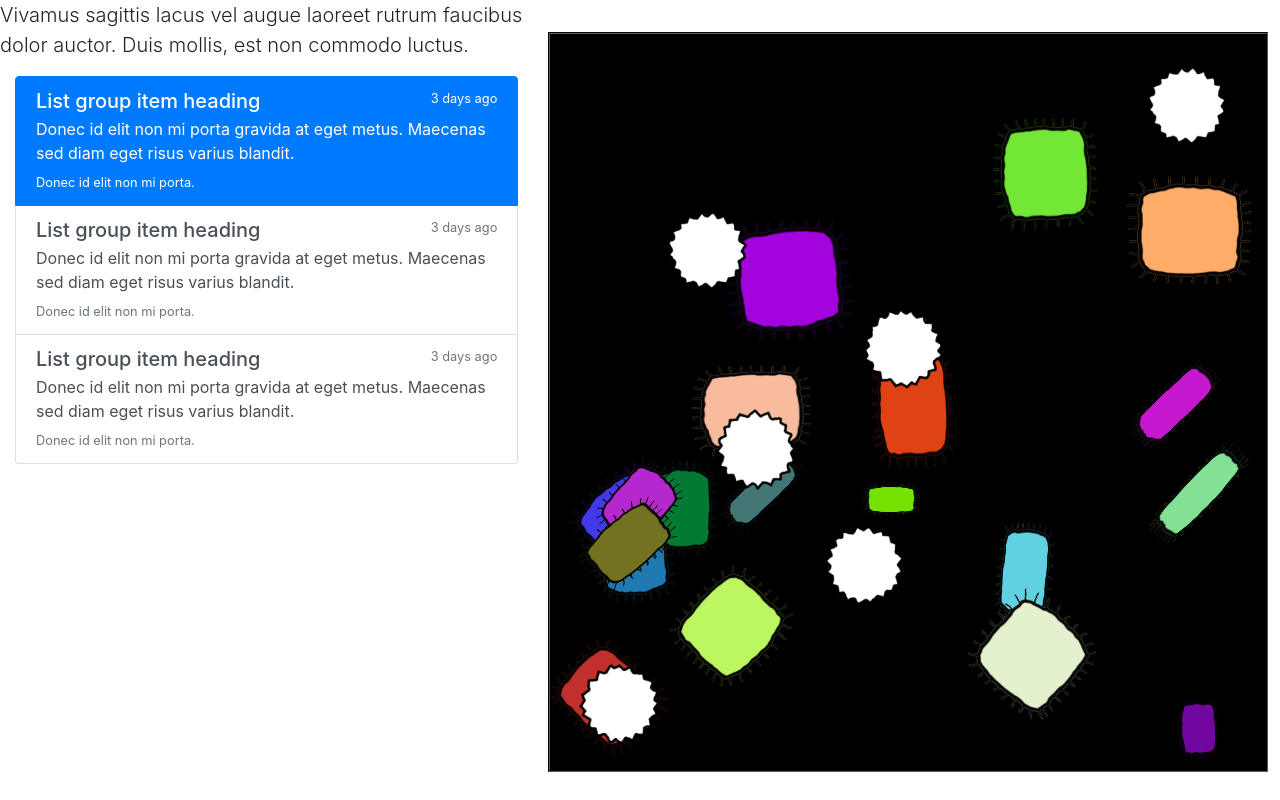
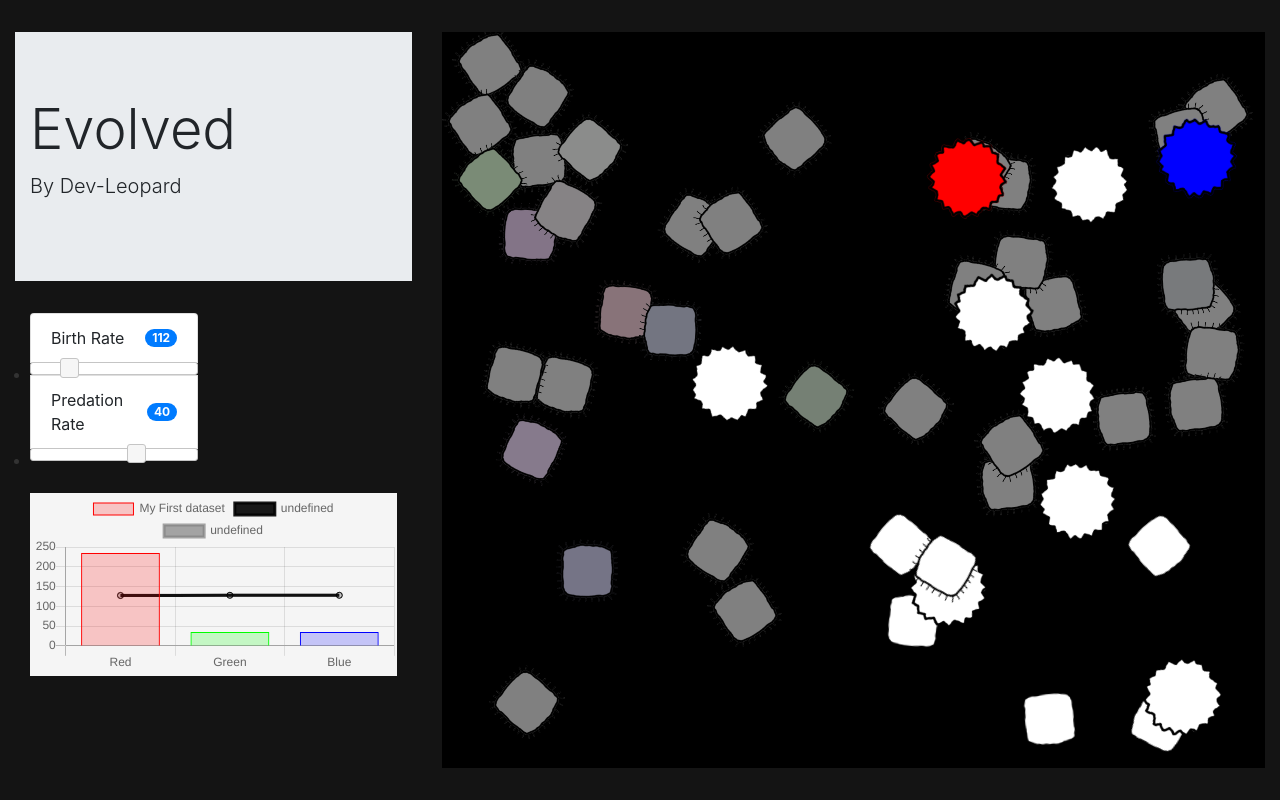
Before and after one commit to gfcooper/evolution, a Node server app: page / in a window 1280 px wide. Run offline with Node 20, Linux system fonts and the light colour scheme; some libraries are stand-ins or nearby versions.

Commit message:
working lovely

```diff
--- a/public/javascripts/models/creature.js
+++ b/public/javascripts/models/creature.js
@@ -1,99 +1,141 @@
-class DLCreature {
-
-    constructor(id) {
-        this.id = id,
-        this.pixi = this.setPIXI(),
-            this.setLocation(),
-            this.setLocomotion(),
-            this.setVisuals(),
-            this.setVisibility(),
-            this.live()
+class CreatureAnimated extends PIXI.extras.AnimatedSprite {
+  constructor(...args) {
+    super(args[0]);
+    this.image = args[0];
+    this.setLocation();
+    this.setLocomotion();
+    this.setVisuals(args[2]);
+    this.setVisibility();
+    this.live(args[1]);
   }
-
-    setPIXI() {
-        let frames = [];
-
-        for (let i = 0; i < 5; i++) {
-            frames.push(PIXI.Texture.fromFrame('creature_' + i + '.png'));
+  live(id) {
+    this.id = id;
+    this.offspring = [];
+    this.children = 0;
+    this.alive = true;
+    this.decayed = false;
   }
-
-        let anim = new PIXI.extras.AnimatedSprite(frames);
-        anim.play();
-        return anim;
-    }
-
-    live() {
-        this.alive = true;
-    }
-
   die() {
     this.alive = false;
+    this.animationSpeed = 0;
   }
-
-    setVisibility() {
-        this.visRed = Math.abs(this.colour.red - appBackgroundColor.red) / 255;
-        this.visGreen = Math.abs(this.colour.green - appBackgroundColor.green) / 255;
-        this.visBlue = Math.abs(this.colour.blue - appBackgroundColor.blue) / 255;
+  setLocation() {
+    this.x = RandInt(32, app.screen.width * 0.9);
+    this.y = RandInt(32, app.screen.height * 0.9);
   }
-
-    setVisuals() {
-        this.colour = new DLColourRand();
-        this.pixi.height = RandInt(32, 128);
-        this.pixi.width = RandInt(32, 128);
-        this.pixi.anchor.set(0.5);
-        this.pixi.animationSpeed = RandInt(20, 100) / 100;
-        this.pixi.tint = this.colour.toHex();
-        while (this.rval === 0) {
+  setLocomotion() {
+    this.vx = 0;
+    while (this.vx === 0) {
+      this.vx = RandInt(-1, 1);
+    }
+    this.vy = 0;
+    while (this.vy === 0) {
+      this.vy = RandInt(-1, 1);
+    }
+  }
+  setVisuals(inherited) {
+    if (inherited === undefined) {
+      this.colour = new DLColour(128, 128, 128);
+    } else {
+      let rRand = RandInt(90, 110) / 100;
+      let gRand = RandInt(90, 110) / 100;
+      let bRand = RandInt(90, 110) / 100;
+      let red = Math.floor(inherited.red * rRand);
+      let green = Math.floor(inherited.green * gRand);
+      let blue = Math.floor(inherited.blue * bRand);
+      this.colour = new DLColour(red, green, blue);
+    }
+    this.height = RandInt(64, 64);
+    this.width = RandInt(64, 64);
+    this.anchor.set(0.5);
+    this.animationSpeed = RandInt(20, 100) / 100;
+    this.tint = this.colour.toHex();
+    this.rval = 0;
+    while (this.rval == 0) {
       this.rval = RandInt(-4, 4) / 100;
     }
   }
+  setVisibility() {
+    this.RVal = Math.abs(this.colour.red - appBackgroundColor.red) / 255;
+    this.GVal = Math.abs(this.colour.green - appBackgroundColor.green) / 255;
+    this.BVal = Math.abs(this.colour.blue - appBackgroundColor.blue) / 255;
+  }
+  getDistance(entity) {
+    let x = Math.pow(this.x - entity.x, 2) + Math.pow(this.y - entity.y, 2);
+    return Math.sqrt(x);
+  }
+  getVisibility(spectrum) {
+    switch (spectrum) {
+      case "R":
+        return this.RVal;
+        break;
+      case "G":
+        return this.GVal;
+        break;
+      default:
+        return this.BVal;
+        break;
+    }
+  }
+  reproduce() {
+    this.children++;
+    let kid = new CreatureAnimated(
+      this.image,
+      `${this.id}.${this.children}`,
+      this.colour
+    );
+    this.offspring.push(kid);
+  }
+  update(ccount, birthRate) {
+    if (this.alive) {
 
-    setLocomotion() {
-        while (this.pixi.vx === 0) {
-            this.pixi.vx = RandInt(-1, 1);
-        }
-        while (this.pixi.vy === 0) {
-            this.pixi.vy = RandInt(-1, 1);
+      let rate = birthRate * 10;
+
+      if (RandInt(-1, rate) < 0) {
+        this.reproduce();
+        if (RandInt(-1, 2) < 0) {
+          this.die();
         }
       }
 
-    setLocation() {
-        this.pixi.x = RandInt(32, 128);
-        this.pixi.y = RandInt(32, 128);
+      this.move();
+    } else {
+      this.tint = 0xffffff;
+      this.y += 0.5;
+      if (this.y > app.screen.width - 128) {
+        this.decayed = true;
+      }
+    }
+  }
+  move() {
+    this.rotation += this.rval * 0.5;
+    this.x += this.vx * 0.5;
+    this.y += this.vy * 0.5;
+
+    if (this.x < this.width / 2) {
+      this.x == 0;
+      this.vx *= -1;
     }
 
-    update() {
-        if (this.alive) {
-            this.move();
-        } else {
-            this.pixi.tint = 0x000000;
-            this.pixi.y++;
+    if (this.x > app.screen.width - this.width / 2) {
+      this.x == app.screen.width;
+      this.vx *= -1;
+    }
+
+    if (this.y < this.height / 2) {
+      this.y == 0;
+      this.vy *= -1;
+    }
+
+    if (this.y > app.screen.height - this.height / 2) {
+      this.y == app.screen.height;
+      this.vy *= -1;
+    }
   }
 }
 
-    move() {
-        this.pixi.rotation += this.rval;
-        this.pixi.x += this.pixi.vx;
-        this.pixi.y += this.pixi.vy;
-
-        if (this.pixi.x < this.pixi.width / 2) {
-            this.pixi.x == 0;
-            this.pixi.vx *= -1;
-        }
-
-        if (this.pixi.x > app.screen.width - (this.pixi.width / 2)) {
-            this.pixi.x == app.screen.width;
-            this.pixi.vx *= -1;
-        }
-
-        if (this.pixi.y < this.pixi.height / 2) {
-            this.pixi.y == 0;
-            this.pixi.vy *= -1;
-        }
-
-        if (this.pixi.y > app.screen.height - (this.pixi.height / 2)) {
-            this.pixi.y == app.screen.height;
-            this.pixi.vy *= -1;
+class Creature extends PIXI.Sprite {
+  constructor(...args) {
+    super(...args);
   }
 }
-}
--- a/public/javascripts/models/creaturefactory.js
+++ b/public/javascripts/models/creaturefactory.js
@@ -6,91 +6,19 @@
     this.predators = 0;
   }
 
-  BaseCreature() {
-  }
+  BaseCreature() {}
 
   NewCreature() {
     this.creatures++;
     var frames = [];
 
     for (let i = 0; i < 5; i++) {
-      frames.push(PIXI.Texture.fromFrame('creature_' + i + '.png'));
+      frames.push(PIXI.Texture.fromFrame("creature_" + i + ".png"));
     }
 
     ccount++;
 
-    var anim = new PIXI.extras.AnimatedSprite(frames);
-    anim.id = ccount;
-    anim.alive = true;
-    anim.dlcolour = new DLColourRand();
-    anim.setVisibility = () => {
-      let rVal = Math.abs(anim.dlcolour.red - appBackgroundColor.red);
-      let gVal = Math.abs(anim.dlcolour.green - appBackgroundColor.green);
-      let bVal = Math.abs(anim.dlcolour.blue - appBackgroundColor.blue);
-      return (rVal + gVal + bVal) / 765;
-    }
-    anim.visibility = anim.setVisibility();
-    anim.x = RandInt(32, app.screen.width * .9);
-    anim.y = RandInt(32, app.screen.height * .9);
-    anim.anchor.set(0.5);
-    anim.animationSpeed = RandInt(20, 100) / 100;
-    anim.play();
-    anim.height = RandInt(32, 128);
-    anim.width = RandInt(32, 128);
-    anim.tint = anim.dlcolour.toHex();
-    anim.vx = RandInt(-1, 1);
-    anim.vy = RandInt(-1, 1);
-    anim.rval = RandInt(-4, 4) / 100;
-
-    anim.overcomeInertia = () => {
-      if (anim.vx == 0) {
-        anim.vx = RandInt(-1, 1);
-      }
-
-      if (anim.vy == 0) {
-        anim.vy = RandInt(-1, 1);
-      }
-    }
-
-    anim.die = () => {
-      anim.alive = false;
-    }
-
-    anim.update = () => {
-
-      if (anim.alive) {
-
-        anim.rotation += anim.rval;
-        anim.x += anim.vx;
-        anim.y += anim.vy;
-
-        anim.overcomeInertia();
-
-        if (anim.x < anim.width / 2) {
-          anim.x == 0;
-          anim.vx *= -1;
-        }
-
-        if (anim.x > app.screen.width - (anim.width / 2)) {
-          anim.x == app.screen.width;
-          anim.vx *= -1;
-        }
-
-        if (anim.y < anim.height / 2) {
-          anim.y == 0;
-          anim.vy *= -1;
-        }
-
-        if (anim.y > app.screen.height - (anim.height / 2)) {
-          anim.y == app.screen.height;
-          anim.vy *= -1;
-        }
-
-      } else {
-        anim.tint = 0x000000;
-        anim.y++;
-      }
-    }
+    var anim = new CreatureAnimated(frames, ccount);
 
     return anim;
   }
@@ -101,13 +29,13 @@
     let colour;
 
     switch (predtype) {
-      case 'R':
+      case "R":
         colour = new DLColour(255, 0, 0, 1);
         break;
-      case 'G':
+      case "G":
         colour = new DLColour(0, 255, 0, 1);
         break;
-      case 'B':
+      case "B":
         colour = new DLColour(0, 0, 255, 1);
         break;
       default:
@@ -115,76 +43,113 @@
         break;
     }
 
-    let anim = new PIXI.Sprite(PIXI.loader.resources["/images/predator.png"].texture);
+    let anim = new PIXI.Sprite(
+      PIXI.loader.resources["/images/predator.png"].texture
+    );
     anim.id = ccount;
+    anim.predtype = predtype;
     anim.type = predtype;
     anim.alive = true;
     anim.dlcolour = colour;
-    anim.x = RandInt(32, app.screen.width * .9);
-    anim.y = RandInt(32, app.screen.height * .9);
+    anim.x = RandInt(32, app.screen.width * 0.9);
+    anim.y = RandInt(32, app.screen.height * 0.9);
     anim.anchor.set(0.5);
     anim.height = 96;
     anim.width = 96;
-    anim.tint = 0xFFFFFF;
-    anim.vx = RandInt(-1, 1);
-    anim.vy = RandInt(-1, 1);
+    anim.tint = 0xffffff;
+    anim.vx = 0;
+    while (Math.abs(anim.vx) != 2) {
+      anim.vx = RandInt(-2, 2);
+    }
+    anim.vy = 0;
+    while (Math.abs(anim.vy) != 2) {
+      anim.vy = RandInt(-2, 2);
+    }
     anim.rval = RandInt(-4, 4) / 100;
-    anim.energy = RandInt(800, 3200);
     anim.hunting = false;
 
-    anim.overcomeInertia = () => {
-      if (anim.vx == 0) {
-        anim.vx = RandInt(-1, 1);
-      }
+    anim.setEnergy = (minRate) => {
+      anim.energy = RandInt(minRate, Math.pow(minRate / 2, 2.2));
+    };
 
-      if (anim.vy == 0) {
-        anim.vy = RandInt(-1, 1);
+    anim.setEnergy(CONFIG.predationRate);
+
+    anim.preyInRange = [];
+
+    anim.detectPrey = creatures => {
+      anim.preyInRange = creatures.filter(x => x.getDistance(anim) < 250);
+    };
+
+    anim.selectPrey = creatures => {
+      anim.preyInRange.forEach(creature => {
+        if (
+          anim.prey === undefined ||
+          creature.getVisibility(anim.predtype) >
+            anim.prey.getVisibility(anim.predtype)
+        ) {
+          if (creature.alive) {
+            anim.prey = creature;
           }
         }
+      });
+    };
 
     anim.die = () => {
       anim.alive = false;
-    }
+    };
 
-    anim.hunt = (creatures) => {
-
-      anim.overcomeInertia();
-
+    anim.hunt = (creatures, predationRate) => {
       anim.rotation += anim.rval;
 
-      let creature = creatures[1];
+      anim.detectPrey(creatures);
 
-      if (creature.x < anim.x) {
+      if (anim.preyInRange.length > 0) {
+        if (anim.prey === undefined) {
+          anim.selectPrey(anim.preyInRange);
+        } else if (!anim.prey.alive) {
+          anim.prey = undefined;
+          anim.selectPrey(anim.preyInRange);
+        }
+        if (anim.prey !== undefined) {
+          if (anim.prey.x < anim.x) {
             anim.x -= Math.abs(anim.vx);
-      } else if (creature.x > anim.x) {
+          } else {
             anim.x += Math.abs(anim.vx);
           }
 
-      if (creature.y < anim.y) {
+          if (anim.prey.y < anim.y) {
             anim.y -= Math.abs(anim.vy);
-      } else if (creature.y > anim.y) {
+          } else {
             anim.y += Math.abs(anim.vy);
           }
+
+          let xDiff = (anim.prey.x - anim.x) / anim.prey.x;
+          let yDiff = (anim.prey.y - anim.y) / anim.prey.y;
+
+          if (Math.abs(xDiff) < 0.05 && Math.abs(yDiff) < 0.05) {
+            anim.setEnergy(predationRate);
+            anim.prey.die();
+            anim.hunting = false;
+            anim.prey = undefined;
           }
+        }
+      }
+    };
 
     anim.travel = () => {
-
       if (anim.alive) {
-
         anim.energy--;
 
         anim.rotation += anim.rval;
         anim.x += anim.vx;
         anim.y += anim.vy;
 
-        anim.overcomeInertia();
-
         if (anim.x < anim.width / 2) {
           anim.x == 0;
           anim.vx *= -1;
         }
 
-        if (anim.x > app.screen.width - (anim.width / 2)) {
+        if (anim.x > app.screen.width - anim.width / 2) {
           anim.x == app.screen.width;
           anim.vx *= -1;
         }
@@ -194,31 +159,29 @@
           anim.vy *= -1;
         }
 
-        if (anim.y > app.screen.height - (anim.height / 2)) {
+        if (anim.y > app.screen.height - anim.height / 2) {
           anim.y == app.screen.height;
           anim.vy *= -1;
         }
-
       } else {
         anim.tint = 0x000000;
         anim.y++;
       }
-    }
+    };
 
-    anim.update = (creatures) => {
-
+    anim.update = (creatures, predationRate) => {
       if (anim.energy < 0) {
         anim.hunting = true;
         anim.tint = anim.dlcolour.toHex();
       }
 
       if (anim.hunting) {
-        anim.hunt(creatures);
+        anim.hunt(creatures, predationRate);
       } else {
+        anim.tint = 0xffffff;
         anim.travel();
       }
-
-    }
+    };
 
     return anim;
   }
--- /dev/null
+++ b/public/javascripts/report.js
@@ -0,0 +1,42 @@
+var ctx = document.getElementById("myChart").getContext("2d");
+var chart = new Chart(ctx, {
+  // The type of chart we want to create
+  type: "bar",
+
+  // The data for our dataset
+  data: {
+    labels: ["Red", "Green", "Blue"],
+    datasets: [
+      {
+        label: "My First dataset",
+        backgroundColor: [
+          "rgba(255, 0, 0, 0.2)",
+          "rgba(0, 255, 0, 0.2)",
+          "rgba(0, 0, 255, 0.2)"
+        ],
+        borderColor: [
+          "rgba(255, 0, 0, 1)",
+          "rgba(0, 255, 0, 1)",
+          "rgba(0, 0, 255, 1)"
+        ],
+        data: [CONFIG.env.red, CONFIG.env.green, CONFIG.env.blue],
+        borderWidth: 1
+      },
+      {
+        type: "line",
+        fill: false,
+        borderColor: "rgba(0, 0, 0, .9)",
+        data: [128, 128, 128]
+      },
+      {
+        type: "line",
+        fill: false,
+        borderColor: "rgba(128, 128, 128, .7)",
+        data: [128, 128, 128]
+      }
+    ]
+  },
+
+  // Configuration options go here
+  options: {}
+});
--- a/public/javascripts/simulation.js
+++ b/public/javascripts/simulation.js
@@ -1,10 +1,12 @@
-//Create a Pixi Application
-let display = document.getElementById('app');
-let creatureCount = 20, predatorCount = 3;
+let display = document.getElementById("app");
+let creatureCount = 32,
+  predatorCount = 3;
 
-let app = new PIXI.Application({ width: $("#app").width(), height: window.innerHeight - 64 });
-// let app = new PIXI.Application();
-var appBackgroundColor = new DLColour(240, 255, 240, 1);
+let app = new PIXI.Application({
+  width: $("#app").width(),
+  height: window.innerHeight - 64
+});
+var appBackgroundColor = new DLColour(CONFIG.env.red, CONFIG.env.green, CONFIG.env.blue, 1);
 app.renderer.backgroundColor = appBackgroundColor.toHex();
 
 display.appendChild(app.view);
@@ -21,15 +23,14 @@
 
   for (let i = 0; i < creatureCount; i++) {
     creatures[i] = factory.NewCreature();
+    creatures[i].play();
   }
 
-  predators[0] = factory.NewPredator('R');
-  predators[1] = factory.NewPredator('G');
-  predators[2] = factory.NewPredator('B');
-  predators[3] = factory.NewPredator('R');
-  predators[4] = factory.NewPredator('G');
-  predators[5] = factory.NewPredator('B');
-
+  for (let i = 0; i < predatorCount; i++) {
+    predators.push(factory.NewPredator("R"));
+    predators.push(factory.NewPredator("G"));
+    predators.push(factory.NewPredator("B"));
+  }
 
   creatures.forEach(creature => {
     app.stage.addChild(creature);
@@ -39,15 +40,49 @@
     app.stage.addChild(predator);
   });
 
-  app.ticker.add(function () {
+  app.ticker.add(function() {
+
+    let offspring = [];
+
+    for (let i = 0; i < creatures.length; i++) {
+      if (creatures[i].decayed) {
+        app.stage.removeChild(creatures[i]);
+        creatures.splice(i, 1);
+      }
+    }
+
+    let ccount = creatures.length;
+    CONFIG.avg.red = 0;
+    CONFIG.avg.green = 0;
+    CONFIG.avg.blue = 0;
 
     creatures.forEach(creature => {
-      creature.update();
+      creature.update(ccount, CONFIG.birthRate);
+      for (let i = 0; i < creature.offspring.length; i++) {
+        offspring.push(creature.offspring.pop());
+      };
+      CONFIG.avg.red += creature.colour.red;
+      CONFIG.avg.green += creature.colour.green;
+      CONFIG.avg.blue += creature.colour.blue;
     });
 
-    predators.forEach(predator => {
-      predator.update(creatures);
+    CONFIG.avg.red = CONFIG.avg.red / ccount;
+    CONFIG.avg.green = CONFIG.avg.green / ccount;
+    CONFIG.avg.blue = CONFIG.avg.blue / ccount;
+
+    chart.data.datasets[1].data = [CONFIG.avg.red, CONFIG.avg.green, CONFIG.avg.blue];
+    chart.update();
+
+    offspring.forEach(creature => {
+      app.stage.addChild(creature);
     });
 
+    for (let i = 0; i < offspring.length; i++) {
+      creatures.push(offspring.pop());
+    }
+
+    predators.forEach(predator => {
+      predator.update(creatures, CONFIG.predationRate);
+    });
   });
 }
--- a/public/stylesheets/style.css
+++ b/public/stylesheets/style.css
@@ -1 +1 @@
-canvas{border:2px groove #5a5a5a;margin-top:32px}
+body{background-color:#141414}#cpanel,canvas{margin-top:32px}
--- a/public/stylesheets/style.less
+++ b/public/stylesheets/style.less
@@ -2,6 +2,6 @@
   background-color: rgb(20,20,20);
 }
 
-#console, canvas {
+#cpanel, canvas {
   margin-top: 32px;
 }
--- a/views/index.ejs
+++ b/views/index.ejs
@@ -9,109 +9,94 @@
   <meta charset="utf-8">
   <meta name="viewport" content="width=device-width, initial-scale=1">
   <link rel="stylesheet" href="https://maxcdn.bootstrapcdn.com/bootstrap/4.0.0/css/bootstrap.min.css">
+  <link rel="stylesheet" href="//code.jquery.com/ui/1.12.1/themes/base/jquery-ui.css">
   <script src="https://ajax.googleapis.com/ajax/libs/jquery/3.3.1/jquery.min.js"></script>
+  <script src="https://code.jquery.com/ui/1.12.1/jquery-ui.js"></script>
   <script src="https://cdnjs.cloudflare.com/ajax/libs/popper.js/1.12.9/umd/popper.min.js"></script>
   <script src="https://maxcdn.bootstrapcdn.com/bootstrap/4.0.0/js/bootstrap.min.js"></script>
-  <script src="https://cdnjs.cloudflare.com/ajax/libs/Chart.js/2.7.1/Chart.min.js"></script>
+  <script src="https://cdnjs.cloudflare.com/ajax/libs/Chart.js/2.4.0/Chart.min.js"></script>
   <link rel='stylesheet' href='/stylesheets/style.css' />
+  <script>
+    var CONFIG = {
+      birthRate: 112,
+      predationRate: 40,
+      env: { red: 235, green: 35, blue: 35 },
+      avg: { red: 128, green: 128, blue: 128 }
+    }
+    $(function () {
+      $("#birthSlide").slider({
+        value: CONFIG.birthRate,
+        min:10,
+        max: 450,
+        create: function (event, ui) {
+          $("#birthRate").html(CONFIG.birthRate);
+        },
+        change: function (event, ui) {
+          CONFIG.birthRate = ui.value;
+        },
+        slide: function (event, ui) {
+          $("#birthRate").html(ui.value);
+        }
+      });
+      $("#predationSlide").slider({
+        value: CONFIG.predationRate,
+        min: 2,
+        max: 62,
+        create: function (event, ui) {
+          $("#predationRate").html(CONFIG.predationRate);
+        },
+        change: function (event, ui) {
+          CONFIG.predationRate = ui.value;
+        },
+        slide: function (event, ui) {
+          $("#predationRate").html(ui.value);
+        }
+      });
+    });
+  </script>
 </head>
 
 <body>
   <div class="container-fluid">
     <div class="row">
-      <div id="console" class="col-lg-5">
-        <div class="row">
-            <p class="lead">
-                Vivamus sagittis lacus vel augue laoreet rutrum faucibus dolor auctor. Duis mollis, est non commodo luctus.
-              </p>
+      <div id="cpanel" class="col-lg-4">
+        <div class="jumbotron jumbotron-fluid">
+          <div class="container">
+            <h1 class="display-4">Evolved</h1>
+            <p class="lead">By Dev-Leopard</p>
+          </div>
         </div>
-        <div class="row">
-          <div class="col-lg-12">
-            <div class="list-group">
-              <a href="#" class="list-group-item list-group-item-action flex-column align-items-start active">
-                <div class="d-flex w-100 justify-content-between">
-                  <h5 class="mb-1">List group item heading</h5>
-                  <small>3 days ago</small>
-                </div>
-                <p class="mb-1">Donec id elit non mi porta gravida at eget metus. Maecenas sed diam eget risus varius blandit.</p>
-                <small>Donec id elit non mi porta.</small>
-              </a>
-              <a href="#" class="list-group-item list-group-item-action flex-column align-items-start">
-                <div class="d-flex w-100 justify-content-between">
-                  <h5 class="mb-1">List group item heading</h5>
-                  <small class="text-muted">3 days ago</small>
-                </div>
-                <p class="mb-1">Donec id elit non mi porta gravida at eget metus. Maecenas sed diam eget risus varius blandit.</p>
-                <small class="text-muted">Donec id elit non mi porta.</small>
-              </a>
-              <a href="#" class="list-group-item list-group-item-action flex-column align-items-start">
-                <div class="d-flex w-100 justify-content-between">
-                  <h5 class="mb-1">List group item heading</h5>
-                  <small class="text-muted">3 days ago</small>
-                </div>
-                <p class="mb-1">Donec id elit non mi porta gravida at eget metus. Maecenas sed diam eget risus varius blandit.</p>
-                <small class="text-muted">Donec id elit non mi porta.</small>
-              </a>
+        <div class="container">
+          <div class="row">
+            <div class="col-lg-6">
+              <ul class="list-group">
+                <li class="list-group-item d-flex justify-content-between align-items-center">
+                  Birth Rate
+                  <span id="birthRate" class="badge badge-primary badge-pill">14</span>
+                </li>
+                <li id="birthSlide"></li>
+                <li class="list-group-item d-flex justify-content-between align-items-center">
+                  Predation Rate
+                  <span id="predationRate" class="badge badge-primary badge-pill">14</span>
+                </li>
+                <li id="predationSlide"></li>
+              </ul>
             </div>
           </div>
         </div>
-        <!-- <div class="row">
-          <div class="col-lg-6">
-            <div class="container">
-            <ul class="list-group">
-              <li class="list-group-item d-flex justify-content-between align-items-center">
-                Cras justo odio
-                <span class="badge badge-primary badge-pill">14</span>
-              </li>
-              <li class="list-group-item d-flex justify-content-between align-items-center">
-                Dapibus ac facilisis in
-                <span class="badge badge-primary badge-pill">2</span>
-              </li>
-              <li class="list-group-item d-flex justify-content-between align-items-center">
-                Morbi leo risus
-                <span class="badge badge-primary badge-pill">1</span>
-              </li>
-            </ul>
-          </div>
-          </div>
-          <div class="col-lg-6">
-              <canvas id="myChart" width="400" height="200"></canvas>
-          </div>
-        </div> -->
+        <div class="container">
+          <canvas id="myChart" style="background-color: whitesmoke;"></canvas>
+        </div>
       </div>
-      <div id="app" class="col-lg-7"></div>
+      <div id="app" class="col-lg-8"></div>
     </div>
   </div>
+  <script src="/javascripts/report.js"></script>
   <script src="/javascripts/pixi.min.js"></script>
   <script src="/javascripts/models/colour.js"></script>
+  <script src="/javascripts/models/creature.js"></script>
   <script src="/javascripts/models/creaturefactory.js"></script>
   <script src="/javascripts/simulation.js"></script>
-
-  <!-- <script>
-    var ctx = document.getElementById("myChart").getContext('2d');
-    var myChart = new Chart(ctx, {
-      type: 'doughnut',
-      data: {
-        // labels: ["Red", "Blue", "Yellow", "Green", "Purple", "Orange"],
-        datasets: [{
-          label: '# of Votes',
-          data: [30, 45, 25],
-          backgroundColor: [
-            'rgba(255, 99, 132, 1)',
-            'rgba(54, 162, 235, 1)',
-            'rgba(75, 192, 192, 1)'
-          ],
-          borderColor: [
-            'rgba(0, 0, 0, .8)',
-            'rgba(0, 0, 0, .8)',
-            'rgba(0, 0, 0, .8)'
-          ],
-          borderWidth: 1
-        }]
-      }
-    });
-  </script> -->
-
 </body>
 
 </html>
```
Also changed, not shown: public/javascripts/models/_creature.js (added, +37 -0 lines), 3 other files. Lines whose indentation alone changed are shown as unchanged.
